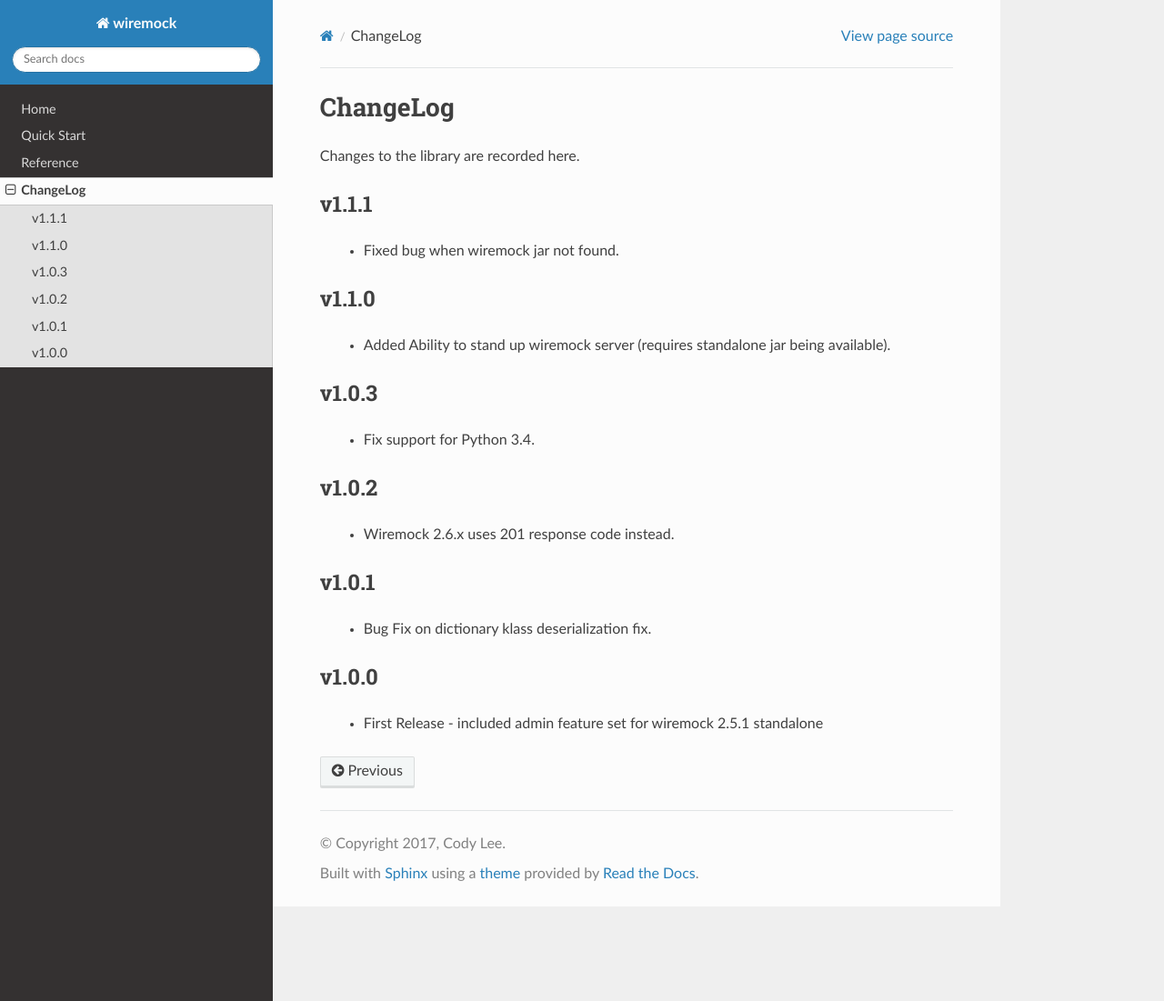
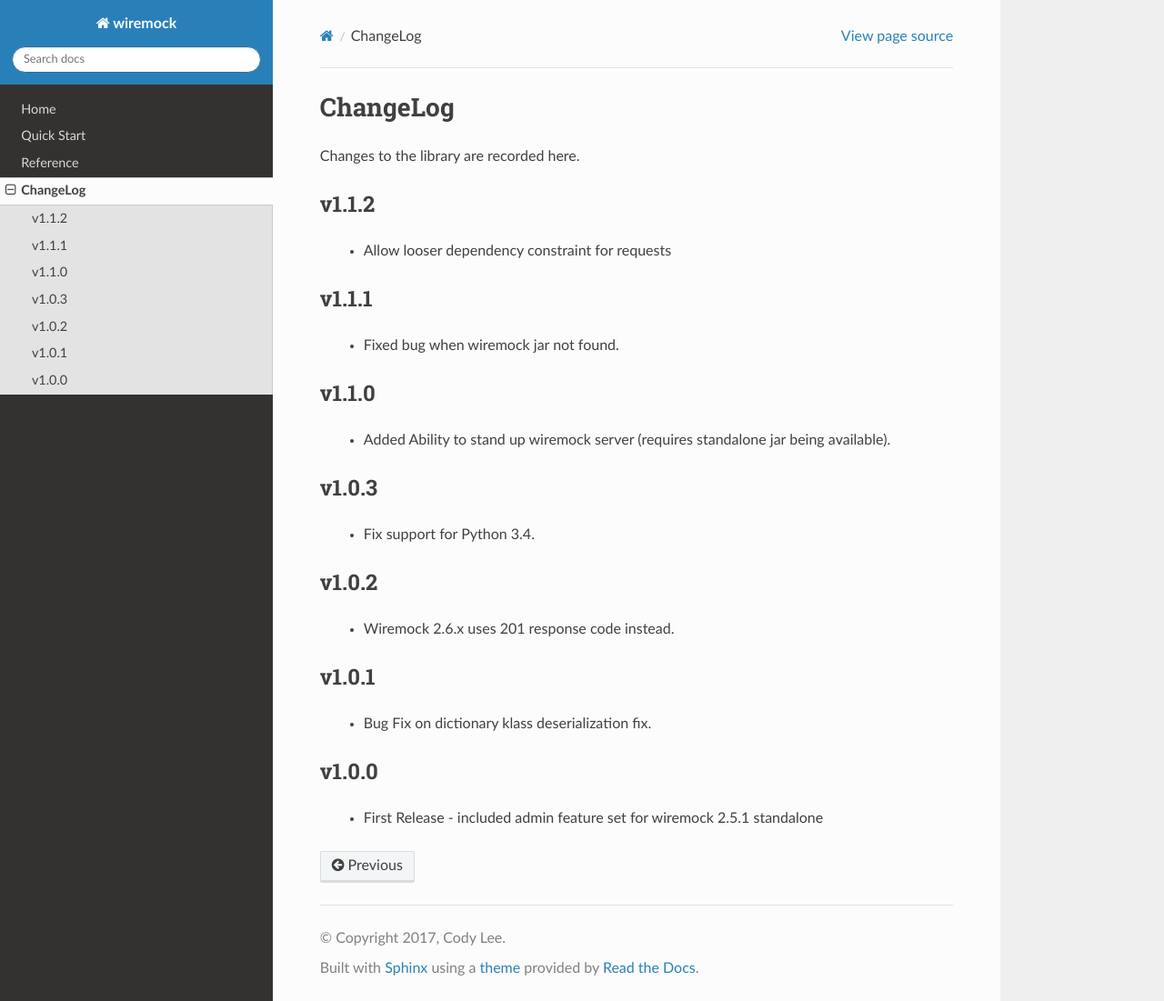
Before and after one commit to wiremock/python-wiremock, a Sphinx documentation site: the page built from docs/changelog.rst, in a window 1280 px wide and 1101 px high. Shown: the whole window at 91% size. Built offline with Sphinx 7.4.7 and the Read the Docs theme 2.0.0, drawn with Linux system fonts in a browser that asks for light colours.

Commit message:
Update changelog.rst

```diff
--- a/docs/changelog.rst
+++ b/docs/changelog.rst
@@ -4,6 +4,10 @@
 =========
 
 Changes to the library are recorded here.
+
+v1.1.2
+------
+  * Allow looser dependency constraint for requests
 
 v1.1.1
 ------
```
